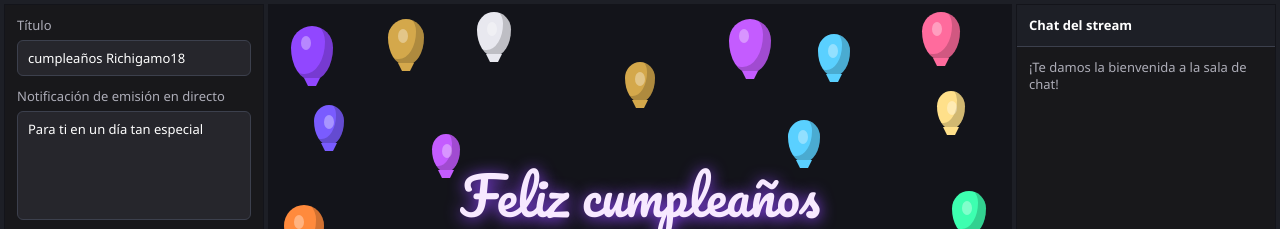
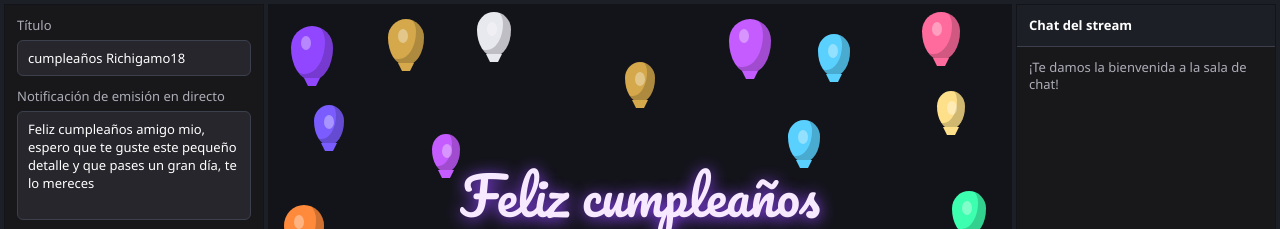
Before and after one commit to blaze43x/cumple-richigamo, a plain HTML site: page index.html in a window 1280 px wide. Shown: the top 229 px of the page. Drawn offline with Linux system fonts and the light colour scheme.

Commit message:
Cambio del mesnaje de notificacion

```diff
--- a/index.html
+++ b/index.html
@@ -82,7 +82,7 @@
 
         <label class="field">
           <span>Notificación de emisión en directo</span>
-          <textarea rows="5" readonly>Para ti en un día tan especial</textarea>
+          <textarea rows="5" readonly>Feliz cumpleaños amigo mio, espero que te guste este pequeño detalle y que pases un gran día, te lo mereces</textarea>
         </label>
 
         <label class="field">
```
